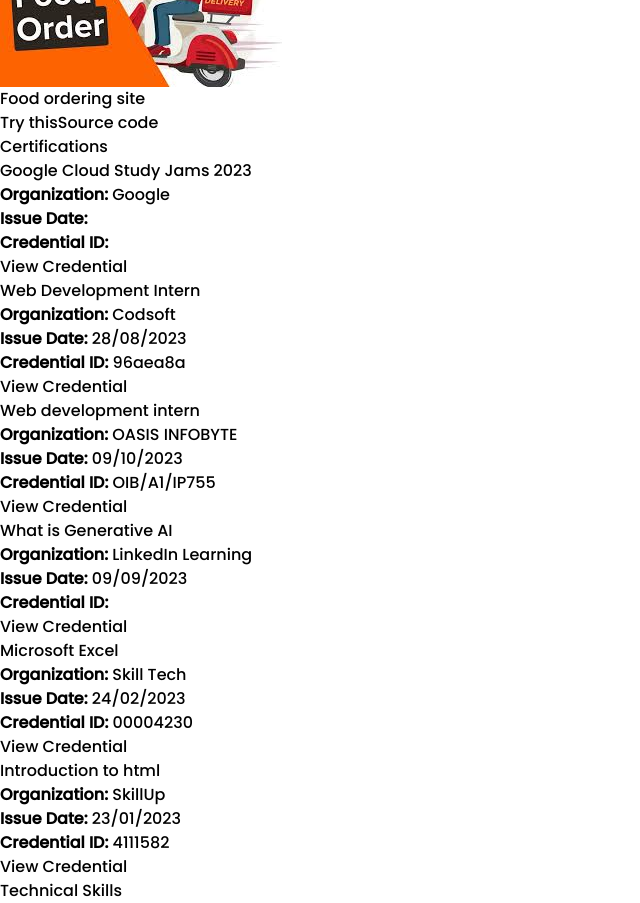
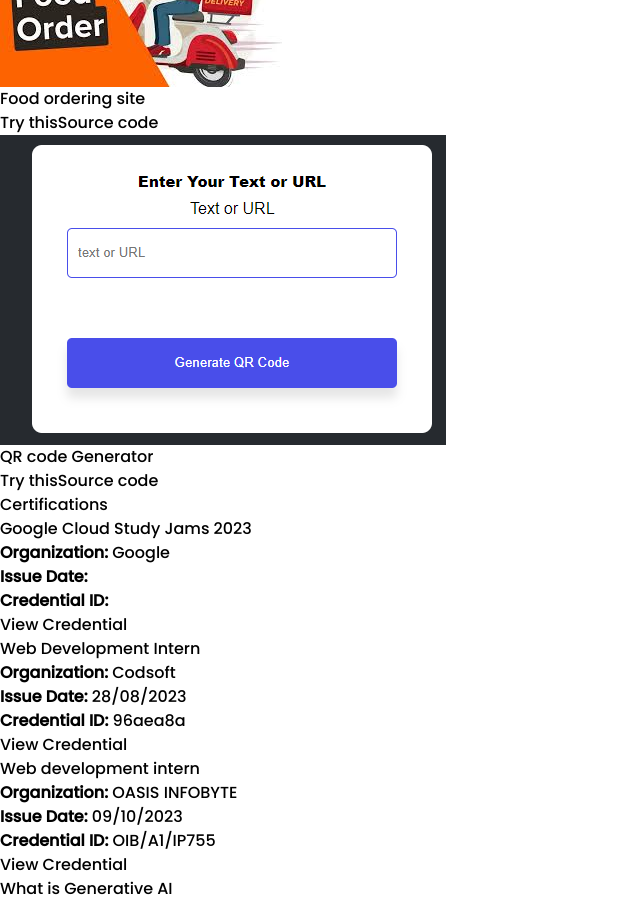
Before and after one commit to UDITNARYANSAXENA/Portfolio, a React (Vite) app: page / in a window 1280 px wide. Shown: the part 4580-5483 px from the top of the page, without its empty margins (0-640 px from the left). Built offline with nearby package versions, Linux system fonts and the light colour scheme.

Commit message:
Qr generator added

```diff
--- a/src/component/Projects.jsx
+++ b/src/component/Projects.jsx
@@ -6,6 +6,7 @@
 import food from "../../public/food.jpg";
 import calculator from "../../public/calculator.jpg";
 import random from "../../public/random.png";
+import qr from "../../public/qrgenerator.png";
 
 function Projects() {
   const cardItems = [
@@ -59,6 +60,13 @@
       demo: "https://food-junction.vercel.app/",
       sourceCodeLink: "https://github.com/UDITNARYANSAXENA/Food-junction",
     },
+    {
+      id: 8,
+      logo: qr,
+      name: "QR code Generator",
+      demo: "https://qr-code-generatorbyudi.tiiny.site/",
+      sourceCodeLink: "https://github.com/UDITNARYANSAXENA/QR-code-generator",
+    },
   ];
 
   const Card = ({ logo, name, demo, sourceCodeLink }) => (
```
Also changed, not shown: public/qrgenerator.png (added).
